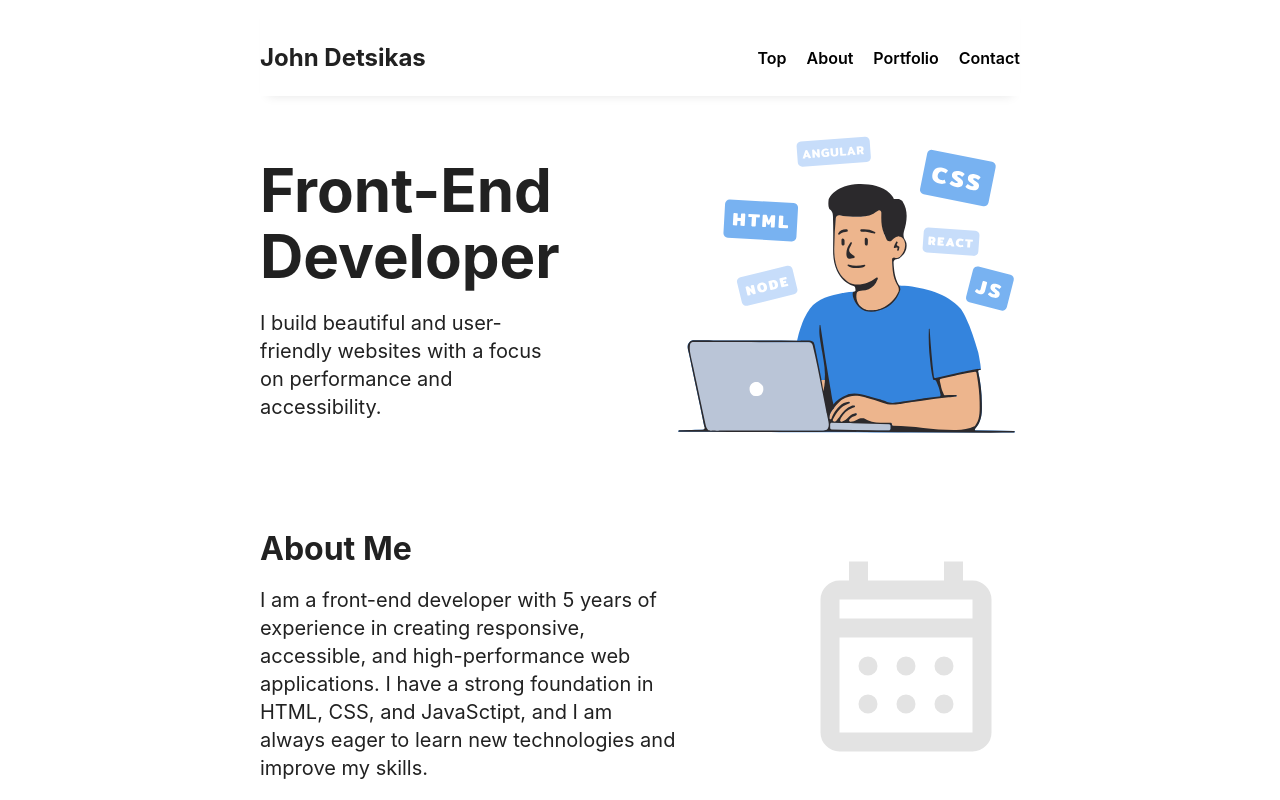
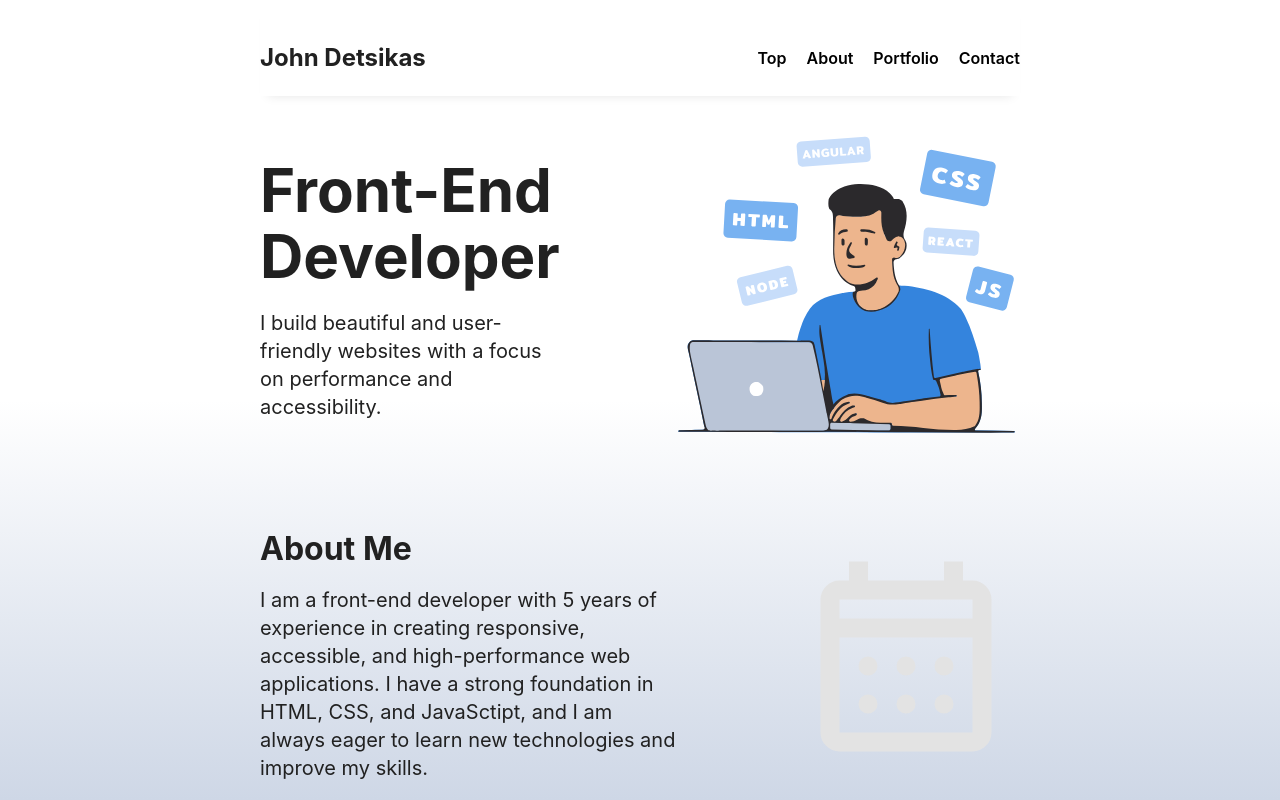
Before and after one commit to jdetsikas/Portfolio-2.0, a React (Create React App) app: page / in a window 1280 px wide. Shown: the top 800 px of the page. Built offline with nearby package versions, Linux system fonts and the light colour scheme.

Commit message:
Updated CSS to prevent background scrolling.

```diff
--- a/src/App.scss
+++ b/src/App.scss
@@ -17,10 +17,8 @@
   width: 100%;
   margin: 0;
   padding: 0;
-  background-color: gray;
   align-items: center;
   color: #212121;
-  background: linear-gradient(180deg, #ffffff 50%, #ced7e6 100%);
 };
 
 #content-area {
@@ -29,7 +27,6 @@
   min-height: 100vh;
   width: 100%;
   max-width: calc(1000px - (var(--hor-padding) * 2));
-  // background-color: white;
   padding: 0px var(--hor-padding);
 };
 
--- a/src/components/body/body.js
+++ b/src/components/body/body.js
@@ -10,6 +10,7 @@ function openInNewTab(url) {
 function Body() {
   return (<>
     <div id="top"></div>
+    <div id="background"></div>
     <div id="body-content" className="col">
 
       <div id="title" className="row">
--- a/src/components/body/body.scss
+++ b/src/components/body/body.scss
@@ -1,3 +1,15 @@
+#background {
+    position: fixed;
+    top: 0;
+    left: 0px;
+    min-width: 100vw;
+    min-height: 100vh;
+    overflow: hidden;
+    background: black;
+    z-index: -1;
+    background: linear-gradient(180deg, #ffffff 50%, #ced7e6 100%);
+}
+
 #body-content {
     margin-top: 40px;
     gap: 60px;
```
